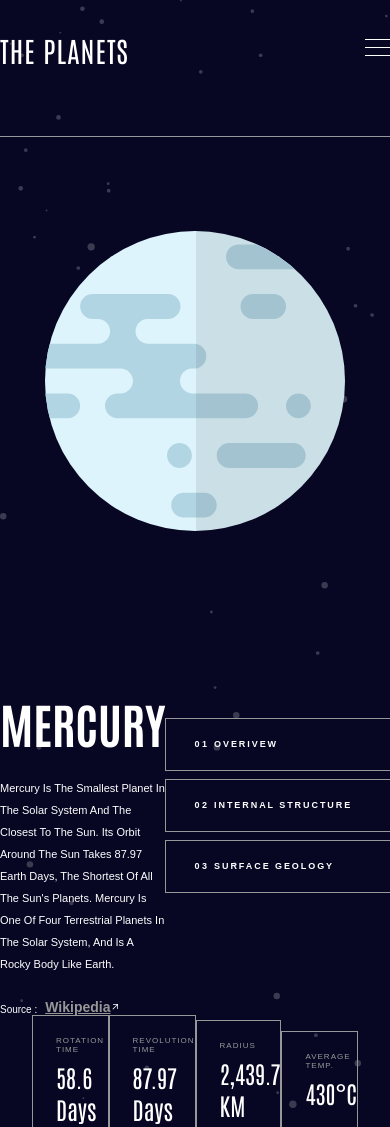
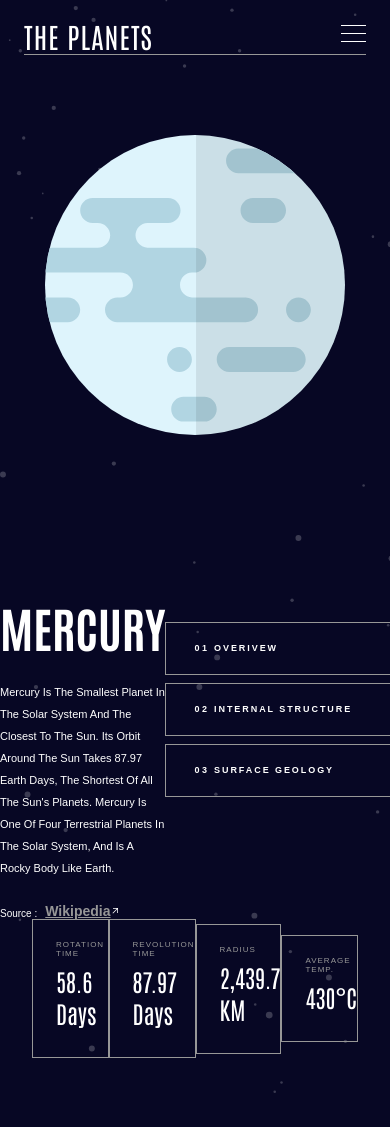
Before and after one commit to tsimeonov/planets-fact-site, a plain HTML site: page starter-code/index.html in a window 390 px wide. Shown: the top 1127 px of the page. After the commit the page ends 1093 px from the top, so only its background shows below. Drawn offline with nearby package versions, Linux system fonts and the light colour scheme.

Commit message:
Update style.css

```diff
--- a/starter-code/style.css
+++ b/starter-code/style.css
@@ -491,6 +491,10 @@ nav ul li a::before {
 }
 
 @media screen and (max-width: 790px) {
+	.header {
+		padding: 18px 24px;
+	}
+
 	.menubar {
 		justify-content: flex-start;
 	}
@@ -502,6 +506,11 @@ nav ul li a::before {
 	nav {
 		flex-direction: row;
 		align-items: normal;
+		padding: 0;
+	}
+
+	nav .logo {
+		margin-bottom: 0;
 	}
 
 	nav ul {
```
